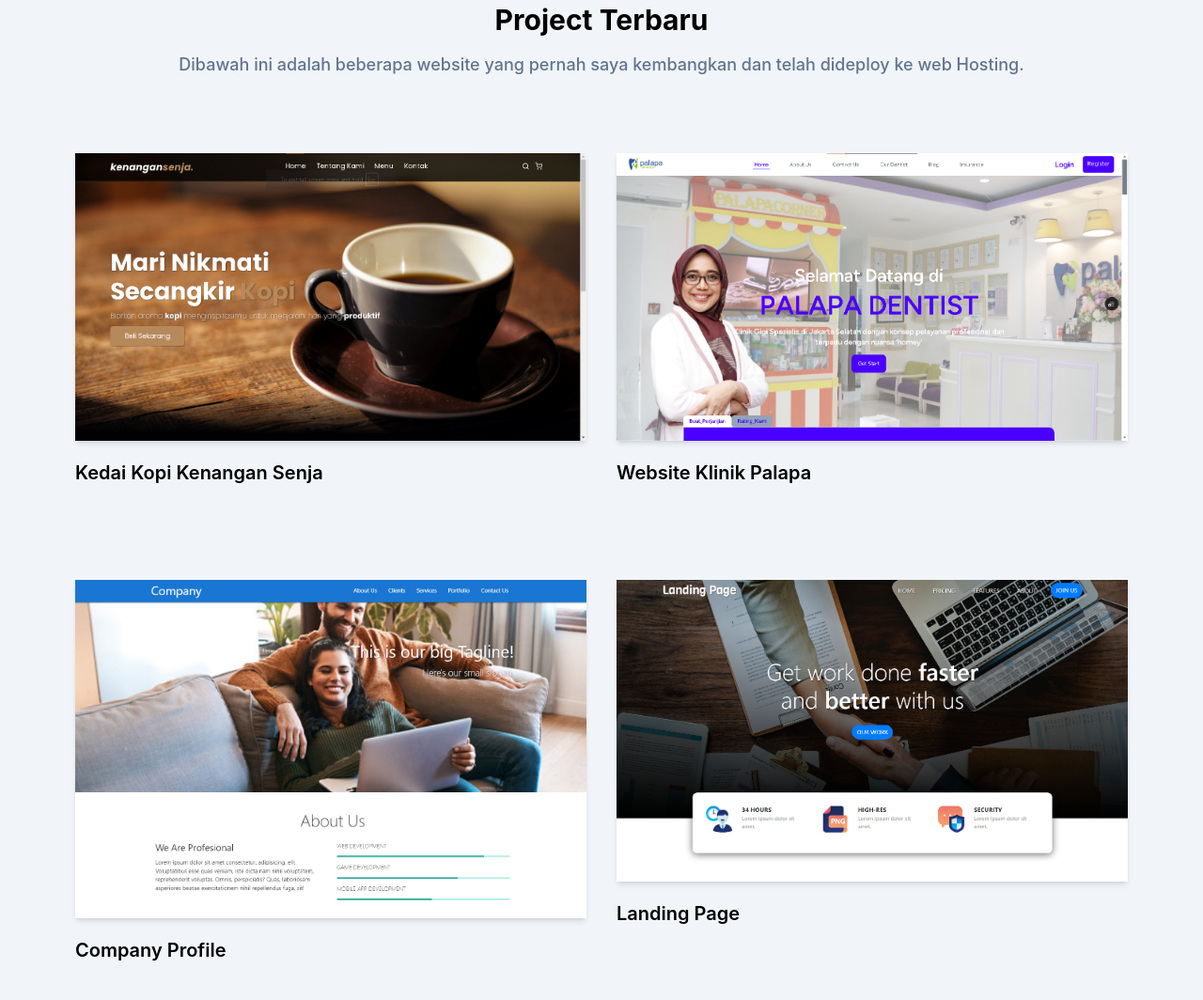
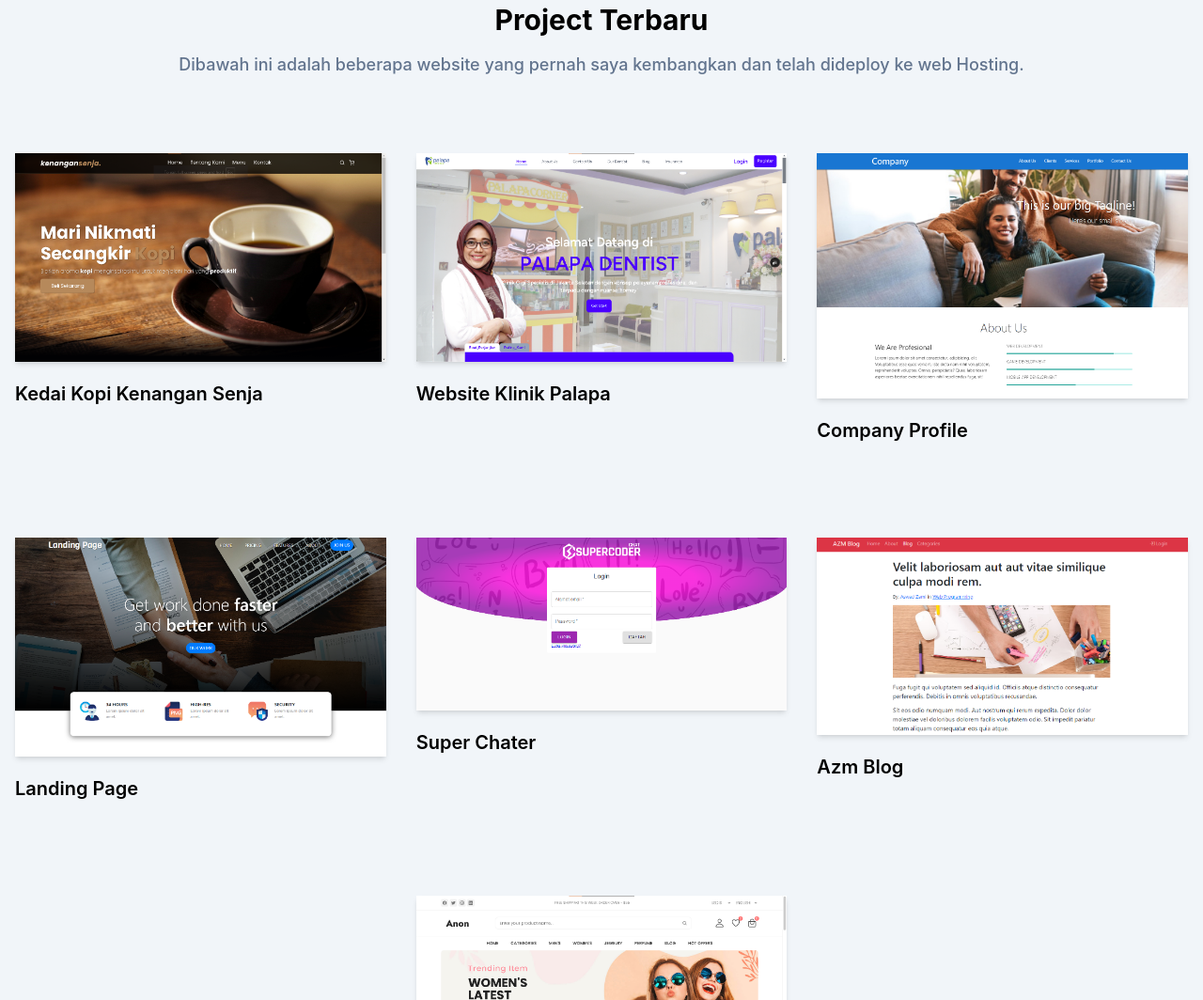
Before and after one commit to azamilink/azamilink.github.io, a website: page index.html in a window 1280 px wide. Shown: the part 1462-2526 px from the top of the page at 94% size. Drawn offline with Linux system fonts and the light colour scheme.

Commit message:
grid portfolio update

```diff
--- a/index.html
+++ b/index.html
@@ -291,7 +291,7 @@
       id="portfolio"
       class="bg-slate-100 dark:bg-slate-800 pt-36 pb-16 w-full"
     >
-      <div class="mx-auto max-w-6xl container">
+      <div class="mx-auto max-w-7xl container">
         <div class="px-4 w-full">
           <div class="mx-auto mb-16 max-w-6xl text-center container">
             <h4 class="mb-2 font-semibold text-lg text-sky-400">Portfolio</h4>
@@ -305,7 +305,7 @@
           </div>
         </div>
         <div class="flex flex-wrap justify-center w-full">
-          <div class="mb-12 p-4 md:w-1/2">
+          <div class="mb-12 p-4 md:w-1/2 lg:w-1/3">
             <div class="shadow-md rounded-ms overflow-hidden">
               <a target="_blank" href="https://azamilink.github.io/kopi/">
                 <img src="dist/img/kopi.png" alt="Kedai Kopi" class="w-full" />
@@ -319,7 +319,7 @@
               </a>
             </h3>
           </div>
-          <div class="mb-12 p-4 md:w-1/2">
+          <div class="mb-12 p-4 md:w-1/2 lg:w-1/3">
             <div class="shadow-md rounded-ms overflow-hidden">
               <a target="_blank" href="https://klinikpalapa.vercel.app">
                 <img
@@ -337,7 +337,7 @@
               </a>
             </h3>
           </div>
-          <div class="mb-12 p-4 md:w-1/2">
+          <div class="mb-12 p-4 md:w-1/2 lg:w-1/3">
             <div class="shadow-md rounded-ms overflow-hidden">
               <a
                 target="_blank"
@@ -356,7 +356,7 @@
               >
             </h3>
           </div>
-          <div class="mb-12 p-4 md:w-1/2">
+          <div class="mb-12 p-4 md:w-1/2 lg:w-1/3">
             <div class="shadow-md rounded-ms overflow-hidden">
               <a target="_blank" href="https://azamito.github.io/landingpage/">
                 <img src="dist/img/02.png" alt="landing-page" class="w-full" />
@@ -370,7 +370,7 @@
               >
             </h3>
           </div>
-          <div class="mb-12 p-4 md:w-1/2">
+          <div class="mb-12 p-4 md:w-1/2 lg:w-1/3">
             <div class="shadow-md rounded-ms overflow-hidden">
               <a target="_blank" href="https://superchater.netlify.app">
                 <img src="dist/img/03.png" alt="chat-app" class="w-full" />
@@ -384,7 +384,7 @@
               >
             </h3>
           </div>
-          <div class="mb-12 p-4 md:w-1/2">
+          <div class="mb-12 p-4 md:w-1/2 lg:w-1/3">
             <div class="shadow-md rounded-ms overflow-hidden">
               <a target="_blank" href="https://azmblog.vercel.app">
                 <img src="dist/img/04.png" alt="blog-post" class="w-full" />
@@ -396,7 +396,7 @@
               <a target="_blank" href="https://azmblog.vercel.app">Azm Blog</a>
             </h3>
           </div>
-          <div class="mb-12 p-4 md:w-1/2">
+          <div class="mb-12 p-4 md:w-1/2 lg:w-1/3">
             <div class="shadow-md rounded-ms overflow-hidden">
               <a target="_blank" href="https://azamilink.github.io/shoping/">
                 <img
@@ -675,7 +675,9 @@
     <footer class="bg-black pt-24 pb-12">
       <div class="container">
         <div class="flex flex-wrap">
-          <div class="mb-12 px-4 w-full md:w-1/3 font-medium text-slate-300">
+          <div
+            class="mb-12 px-4 w-full md:w-1/2 lg:w-1/3 font-medium text-slate-300"
+          >
             <h2 class="mb-5 font-bold text-4xl text-white">AZAMILINK</h2>
             <h5 class="mb-6">
               <a
```
Also changed, not shown: src/output.css.
